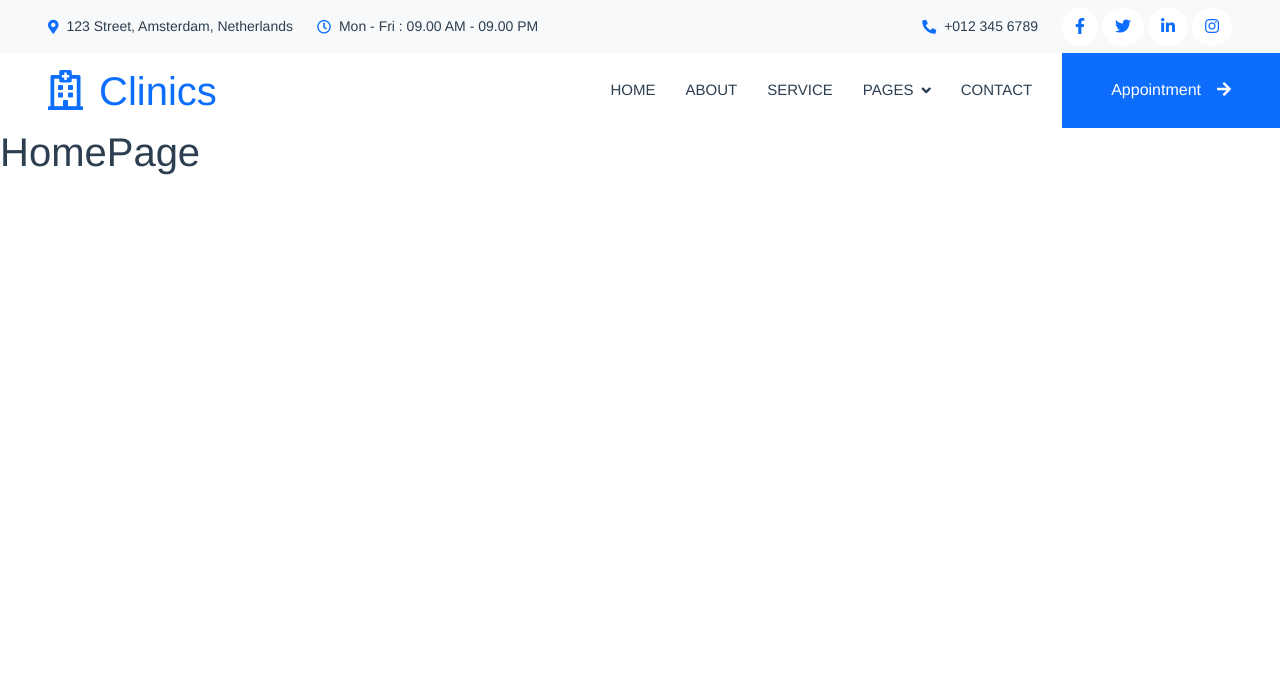
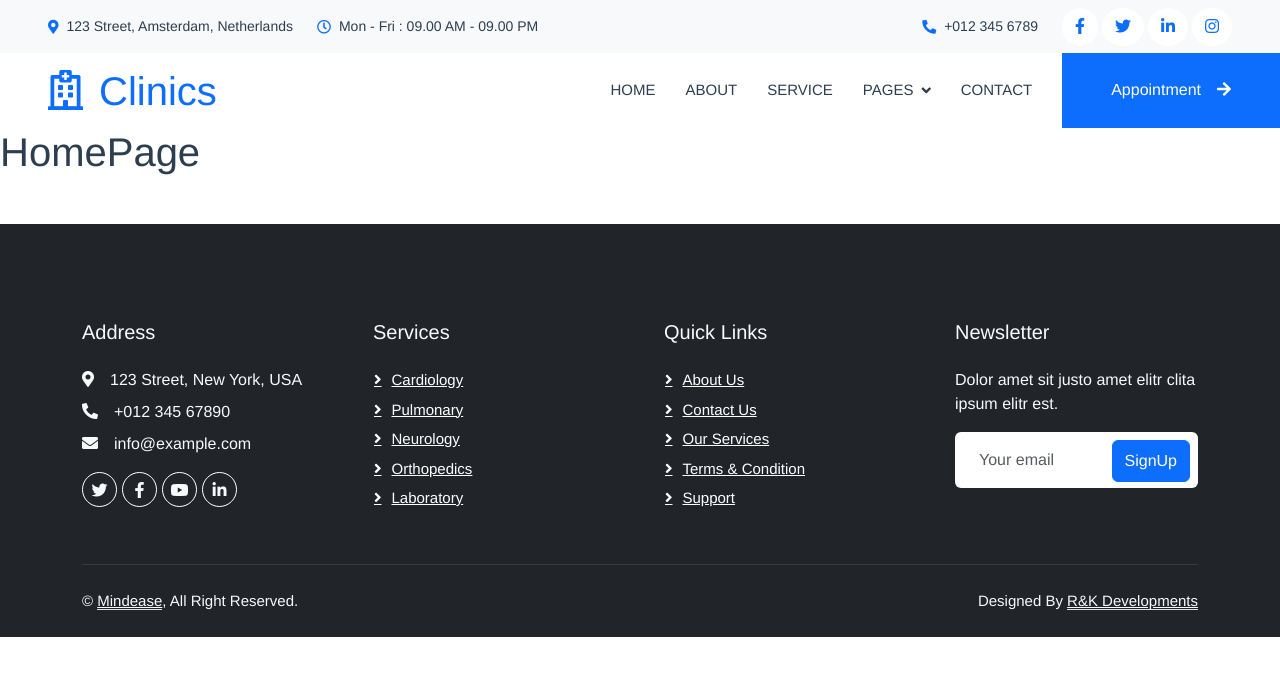
Before and after one commit to kaan302/Mindease, a Vue app in the folder client/: page / in a window 1280 px wide. Shown: the top 676 px of the page. Built offline with nearby package versions, Linux system fonts and the light colour scheme.

Commit message:
added consults tom home page

```diff
--- a/client/src/App.vue
+++ b/client/src/App.vue
@@ -2,14 +2,16 @@
   <div id="app">
     <NavBar></NavBar>
     <router-view></router-view>
+    <Footer></Footer>
   </div>
 </template>
 
 <script>
 import NavBar from "@/components/Navigation/Navbar";
+import Footer from "@/components/Footer/Footer";
 export default {
   name: 'App',
-  components: { NavBar }
+  components: { NavBar, Footer }
 }
 </script>
 
--- /dev/null
+++ b/client/src/components/Footer/Footer.vue
@@ -0,0 +1,129 @@
+<template>
+  <!-- Footer Start -->
+  <div class="container-fluid bg-dark text-light footer mt-5 pt-5 wow fadeIn" data-wow-delay="0.1s">
+    <div class="container py-5">
+      <div class="row g-5">
+        <div class="col-lg-3 col-md-6">
+          <h5 class="text-light mb-4">Address</h5>
+          <p class="mb-2"><i class="fa fa-map-marker-alt me-3"></i>123 Street, New York, USA</p>
+          <p class="mb-2"><i class="fa fa-phone-alt me-3"></i>+012 345 67890</p>
+          <p class="mb-2"><i class="fa fa-envelope me-3"></i>info@example.com</p>
+          <div class="d-flex pt-2">
+            <a class="btn btn-outline-light btn-social rounded-circle" href=""><i class="fab fa-twitter"></i></a>
+            <a class="btn btn-outline-light btn-social rounded-circle" href=""><i class="fab fa-facebook-f"></i></a>
+            <a class="btn btn-outline-light btn-social rounded-circle" href=""><i class="fab fa-youtube"></i></a>
+            <a class="btn btn-outline-light btn-social rounded-circle" href=""><i class="fab fa-linkedin-in"></i></a>
+          </div>
+        </div>
+        <div class="col-lg-3 col-md-6">
+          <h5 class="text-light mb-4">Services</h5>
+          <a class="btn btn-link" href="">Cardiology</a>
+          <a class="btn btn-link" href="">Pulmonary</a>
+          <a class="btn btn-link" href="">Neurology</a>
+          <a class="btn btn-link" href="">Orthopedics</a>
+          <a class="btn btn-link" href="">Laboratory</a>
+        </div>
+        <div class="col-lg-3 col-md-6">
+          <h5 class="text-light mb-4">Quick Links</h5>
+          <a class="btn btn-link" href="">About Us</a>
+          <a class="btn btn-link" href="">Contact Us</a>
+          <a class="btn btn-link" href="">Our Services</a>
+          <a class="btn btn-link" href="">Terms & Condition</a>
+          <a class="btn btn-link" href="">Support</a>
+        </div>
+        <div class="col-lg-3 col-md-6">
+          <h5 class="text-light mb-4">Newsletter</h5>
+          <p>Dolor amet sit justo amet elitr clita ipsum elitr est.</p>
+          <div class="position-relative mx-auto" style="max-width: 400px;">
+            <input class="form-control border-0 w-100 py-3 ps-4 pe-5" type="text" placeholder="Your email">
+            <button type="button" class="btn btn-primary py-2 position-absolute top-0 end-0 mt-2 me-2">SignUp</button>
+          </div>
+        </div>
+      </div>
+    </div>
+    <div class="container">
+      <div class="copyright">
+        <div class="row">
+          <div class="col-md-6 text-center text-md-start mb-3 mb-md-0">
+            &copy; <a class="border-bottom" href="#">Mindease</a>, All Right Reserved.
+          </div>
+          <div class="col-md-6 text-center text-md-end">
+            Designed By <a class="border-bottom" href="https://rk-developments.com">R&K Developments</a>
+          </div>
+        </div>
+      </div>
+    </div>
+  </div>
+  <!-- Footer End -->
+</template>
+
+<script>
+export default {
+  name: "FooterComponent"
+}
+</script>
+
+<style scoped>
+:root {
+  --primary: #0463FA;
+  --light: #EFF5FF;
+  --dark: #1B2C51;
+}
+
+/*** Footer ***/
+.footer .btn.btn-social {
+  margin-right: 5px;
+  width: 35px;
+  height: 35px;
+  display: flex;
+  align-items: center;
+  justify-content: center;
+  color: var(--light);
+  border: 1px solid #FFFFFF;
+  transition: .3s;
+}
+
+.footer .btn.btn-social:hover {
+  color: var(--primary);
+}
+
+.footer .btn.btn-link {
+  display: block;
+  margin-bottom: 5px;
+  padding: 0;
+  text-align: left;
+  color: #FFFFFF;
+  font-size: 15px;
+  font-weight: normal;
+  text-transform: capitalize;
+  transition: .3s;
+}
+
+.footer .btn.btn-link::before {
+  position: relative;
+  content: "\f105";
+  font-family: "Font Awesome 5 Free";
+  font-weight: 900;
+  margin-right: 10px;
+}
+
+.footer .btn.btn-link:hover {
+  color: var(--primary);
+  letter-spacing: 1px;
+  box-shadow: none;
+}
+
+.footer .copyright {
+  padding: 25px 0;
+  font-size: 15px;
+  border-top: 1px solid rgba(256, 256, 256, .1);
+}
+
+.footer .copyright a {
+  color: var(--light);
+}
+
+.footer .copyright a:hover {
+  color: var(--primary);
+}
+</style>
--- a/client/src/components/HomeProfessionals.vue
+++ b/client/src/components/HomeProfessionals.vue
@@ -46,6 +46,85 @@
     </div>
   </div>
   <!-- Header End -->
+
+  <!-- Service Start -->
+  <div class="container-xxl py-5">
+    <div class="container">
+      <div class="text-center mx-auto mb-5 wow fadeInUp" data-wow-delay="0.1s" style="max-width: 600px;">
+        <p class="d-inline-block border rounded-pill py-1 px-4">Most recent consults</p>
+        <h1>My Consults</h1>
+      </div>
+      <div class="row g-4">
+        <div class="col-lg-4 col-md-6 wow fadeInUp" data-wow-delay="0.1s">
+          <div class="service-item bg-light rounded h-100 p-5">
+            <div class="d-inline-flex align-items-center justify-content-center bg-white rounded-circle mb-4" style="width: 65px; height: 65px;">
+              <i class="fa fa-heartbeat text-primary fs-4"></i>
+            </div>
+            <h4 class="mb-3">John Doe</h4>
+            <p class="mb-4">Erat ipsum justo amet duo et elitr dolor, est duo duo eos lorem sed diam stet diam sed stet.</p>
+            <a class="btn" href=""><i class="fa fa-plus text-primary me-3"></i>Read More</a>
+          </div>
+        </div>
+        <div class="col-lg-4 col-md-6 wow fadeInUp" data-wow-delay="0.3s">
+          <div class="service-item bg-light rounded h-100 p-5">
+            <div class="d-inline-flex align-items-center justify-content-center bg-white rounded-circle mb-4" style="width: 65px; height: 65px;">
+              <i class="fa fa-x-ray text-primary fs-4"></i>
+            </div>
+            <h4 class="mb-3">John Doe</h4>
+            <p class="mb-4">Erat ipsum justo amet duo et elitr dolor, est duo duo eos lorem sed diam stet diam sed stet.</p>
+            <a class="btn" href=""><i class="fa fa-plus text-primary me-3"></i>Read More</a>
+          </div>
+        </div>
+        <div class="col-lg-4 col-md-6 wow fadeInUp" data-wow-delay="0.5s">
+          <div class="service-item bg-light rounded h-100 p-5">
+            <div class="d-inline-flex align-items-center justify-content-center bg-white rounded-circle mb-4" style="width: 65px; height: 65px;">
+              <i class="fa fa-brain text-primary fs-4"></i>
+            </div>
+            <h4 class="mb-3">John Doe</h4>
+            <p class="mb-4">Erat ipsum justo amet duo et elitr dolor, est duo duo eos lorem sed diam stet diam sed stet.</p>
+            <a class="btn" href=""><i class="fa fa-plus text-primary me-3"></i>Read More</a>
+          </div>
+        </div>
+        <div class="col-lg-4 col-md-6 wow fadeInUp" data-wow-delay="0.1s">
+          <div class="service-item bg-light rounded h-100 p-5">
+            <div class="d-inline-flex align-items-center justify-content-center bg-white rounded-circle mb-4" style="width: 65px; height: 65px;">
+              <i class="fa fa-wheelchair text-primary fs-4"></i>
+            </div>
+            <h4 class="mb-3">John Doe</h4>
+            <p class="mb-4">Erat ipsum justo amet duo et elitr dolor, est duo duo eos lorem sed diam stet diam sed stet.</p>
+            <a class="btn" href=""><i class="fa fa-plus text-primary me-3"></i>Read More</a>
+          </div>
+        </div>
+        <div class="col-lg-4 col-md-6 wow fadeInUp" data-wow-delay="0.3s">
+          <div class="service-item bg-light rounded h-100 p-5">
+            <div class="d-inline-flex align-items-center justify-content-center bg-white rounded-circle mb-4" style="width: 65px; height: 65px;">
+              <i class="fa fa-tooth text-primary fs-4"></i>
+            </div>
+            <h4 class="mb-3">John Doe</h4>
+            <p class="mb-4">Erat ipsum justo amet duo et elitr dolor, est duo duo eos lorem sed diam stet diam sed stet.</p>
+            <a class="btn" href=""><i class="fa fa-plus text-primary me-3"></i>Read More</a>
+          </div>
+        </div>
+        <div class="col-lg-4 col-md-6 wow fadeInUp" data-wow-delay="0.5s">
+          <div class="service-item bg-light rounded h-100 p-5">
+            <div class="d-inline-flex align-items-center justify-content-center bg-white rounded-circle mb-4" style="width: 65px; height: 65px;">
+              <i class="fa fa-vials text-primary fs-4"></i>
+            </div>
+            <h4 class="mb-3">John Doe</h4>
+            <p class="mb-4">Erat ipsum justo amet duo et elitr dolor, est duo duo eos lorem sed diam stet diam sed stet.</p>
+            <a class="btn" href=""><i class="fa fa-plus text-primary me-3"></i>Read More</a>
+          </div>
+        </div>
+        <div class="col-lg-4 col-md-6 wow fadeInUp" data-wow-delay="0.5s">
+          <div class="service-item bg-light rounded h-100 p-5">
+            <h4 class="mb-3">See all consults</h4>
+            <a class="btn" href=""><i class="fa fa-plus text-primary me-3"></i>All consults</a>
+          </div>
+        </div>
+      </div>
+    </div>
+  </div>
+  <!-- Service End -->
 </template>
 
 <script>
@@ -172,60 +251,53 @@ export default {
   border-color: var(--primary);
 }
 
-/*** Footer ***/
-.footer .btn.btn-social {
-  margin-right: 5px;
-  width: 35px;
-  height: 35px;
-  display: flex;
-  align-items: center;
-  justify-content: center;
-  color: var(--light);
-  border: 1px solid #FFFFFF;
-  transition: .3s;
+/*** Service ***/
+.service-item {
+  transition: .5s;
 }
 
-.footer .btn.btn-social:hover {
-  color: var(--primary);
+.service-item:hover {
+  margin-top: -10px;
+  box-shadow: 0 .5rem 1.5rem rgba(0, 0, 0, .08);
 }
 
-.footer .btn.btn-link {
-  display: block;
-  margin-bottom: 5px;
-  padding: 0;
-  text-align: left;
-  color: #FFFFFF;
-  font-size: 15px;
-  font-weight: normal;
-  text-transform: capitalize;
-  transition: .3s;
+.service-item .btn {
+  width: 40px;
+  height: 40px;
+  display: inline-flex;
+  align-items: center;
+  background: #FFFFFF;
+  border-radius: 40px;
+  white-space: nowrap;
+  overflow: hidden;
+  transition: .5s;
 }
 
-.footer .btn.btn-link::before {
-  position: relative;
-  content: "\f105";
-  font-family: "Font Awesome 5 Free";
-  font-weight: 900;
-  margin-right: 10px;
+.service-item:hover .btn {
+  width: 140px;
 }
 
-.footer .btn.btn-link:hover {
-  color: var(--primary);
-  letter-spacing: 1px;
-  box-shadow: none;
+
+/*** Feature ***/
+@media (min-width: 992px) {
+  .container.feature {
+    max-width: 100% !important;
+  }
+
+  .feature-text  {
+    padding-left: calc(((100% - 960px) / 2) + .75rem);
+  }
 }
 
-.footer .copyright {
-  padding: 25px 0;
-  font-size: 15px;
-  border-top: 1px solid rgba(256, 256, 256, .1);
+@media (min-width: 1200px) {
+  .feature-text  {
+    padding-left: calc(((100% - 1140px) / 2) + .75rem);
+  }
 }
 
-.footer .copyright a {
-  color: var(--light);
-}
-
-.footer .copyright a:hover {
-  color: var(--primary);
+@media (min-width: 1400px) {
+  .feature-text  {
+    padding-left: calc(((100% - 1320px) / 2) + .75rem);
+  }
 }
 </style>
```
